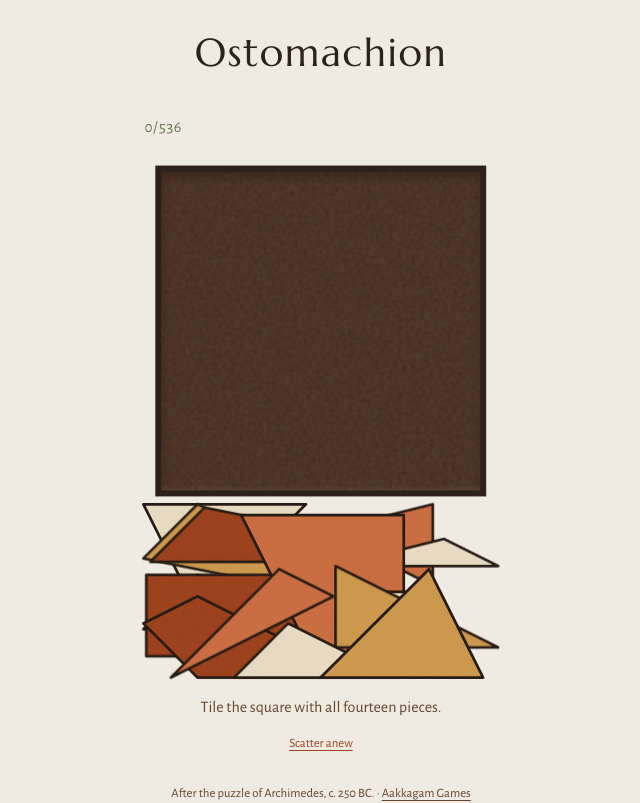
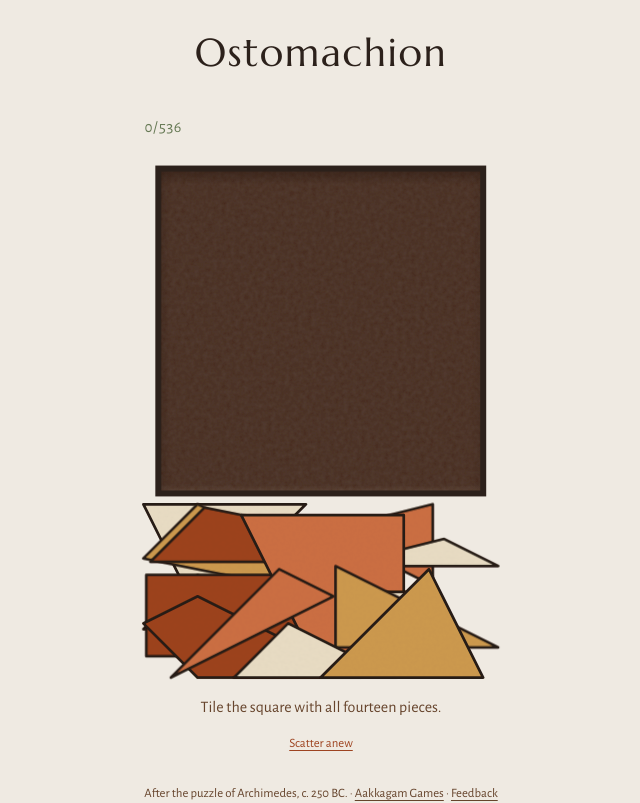
Before and after one commit to Nannakuhtum/ostomachion, a Svelte app: page / in a window 1280 px wide. Shown: the top 803 px of the page, without its empty margins (319-959 px from the left). Built offline with nearby package versions, Linux system fonts and the light colour scheme.

Commit message:
Add feedback mailto link to footer

```diff
--- a/src/App.svelte
+++ b/src/App.svelte
@@ -45,7 +45,8 @@
   <footer>
     <p>
       After the puzzle of Archimedes, c. 250 BC. &middot;
-      <a href="https://games.aakkagam.com/">Aakkagam Games</a>
+      <a href="https://games.aakkagam.com/">Aakkagam Games</a> &middot;
+      <a href="mailto:admin@aakkagam.com?subject=Feedback%20from%20ostomachion">Feedback</a>
     </p>
   </footer>
 </div>
```
